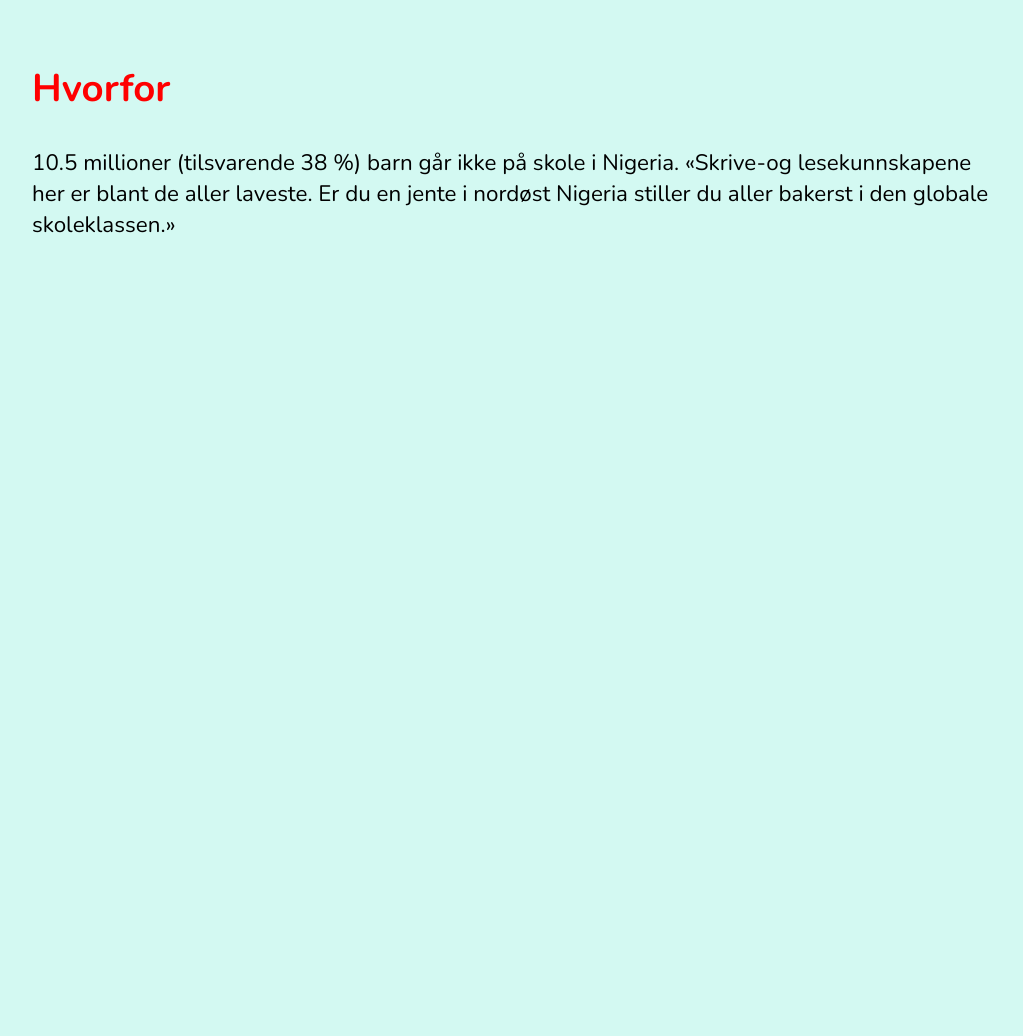
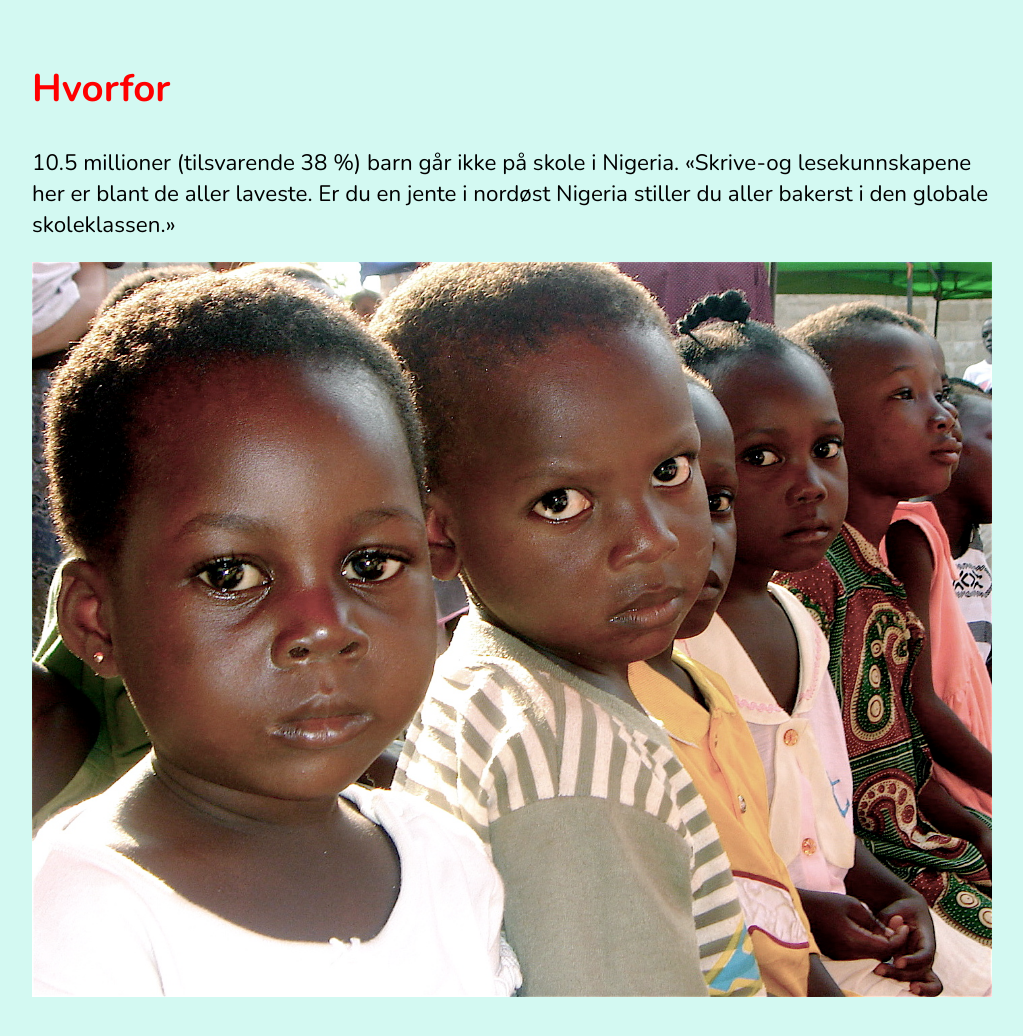
Before and after one commit to tonystr/innovation_camp_website, a plain HTML site: page index.html in a window 1280 px wide. Shown: the part 802-1838 px from the top of the page, without its empty margins (128-1151 px from the left). Before the commit the page ends 1096 px from the top, so only its background shows below. Drawn offline with nearby package versions, Linux system fonts and the light colour scheme.

Commit message:
children

```diff
--- a/index.html
+++ b/index.html
@@ -19,6 +19,7 @@
             <p>
                 10.5  millioner  (tilsvarende  38  %)  barn  går ikke på skole i Nigeria. «Skrive-og lesekunnskapene her er blant de aller laveste. Er du en jente i nordøst Nigeria stiller du aller bakerst i den globale skoleklassen.»
             </p>
+            <img class="children" src="./images/nigerian-children.jpg" ref="waawfoundation.org" alt="Sad nigerian children">
         </section>
     </body>
 </html>
--- a/styles/home.css
+++ b/styles/home.css
@@ -33,3 +33,7 @@ body > section {
 .why {
     font-size: 1.4rem;
 }
+
+img.children {
+    width: 100%;
+}
```
Also changed, not shown: images/nigerian-children.jpg (added), 1 other file.
